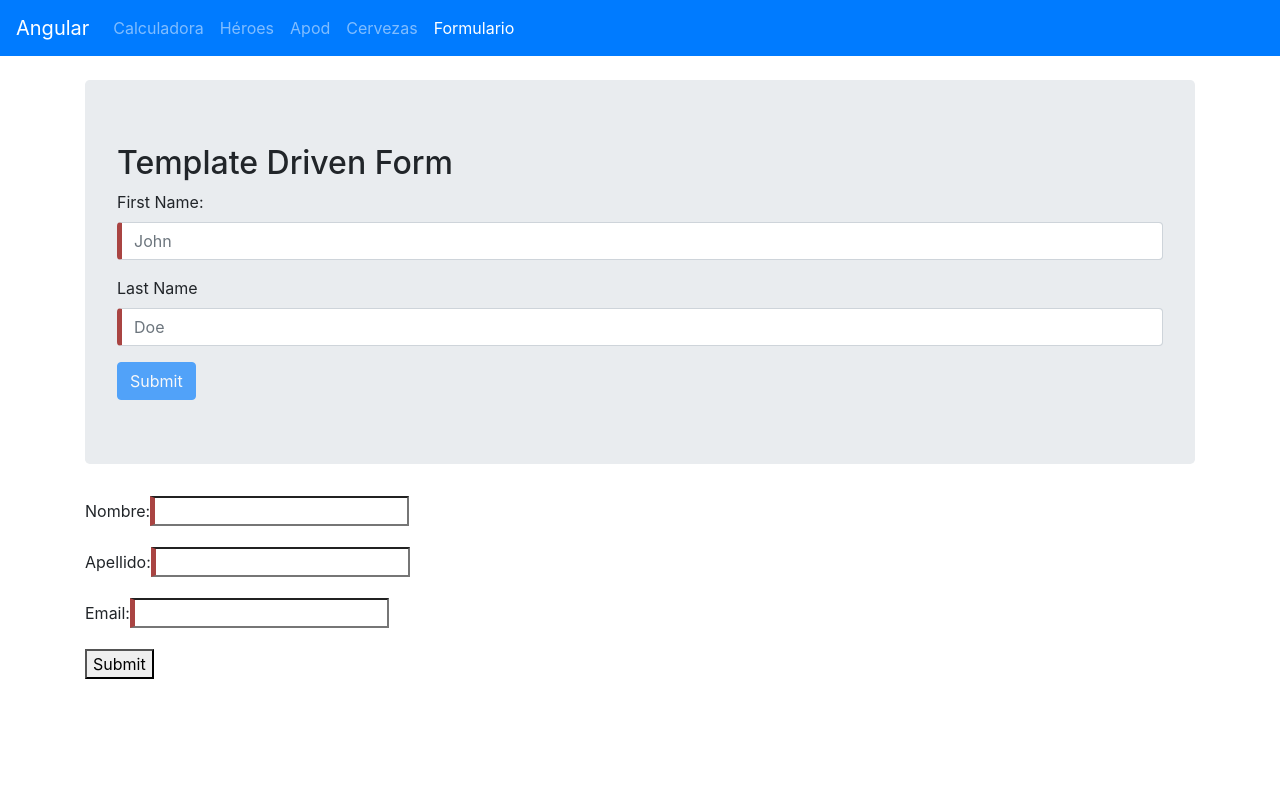
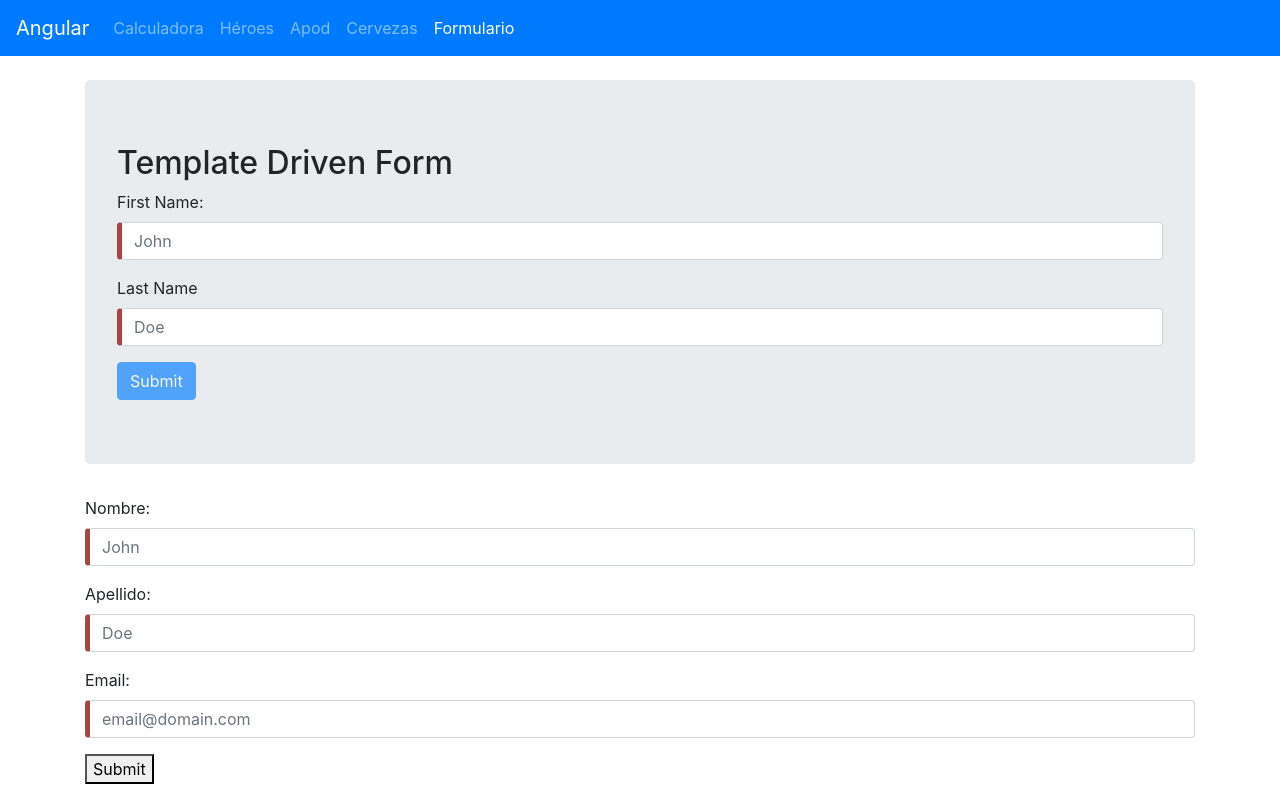
Before and after one commit to rojaldo/angular_camp, an Angular app: page /form in a window 1280 px wide. Built offline with nearby package versions, Linux system fonts and the light colour scheme; what @angular-slider/ngx-slider, @angular/youtube-player would draw is missing.

Commit message:
small changes in form

```diff
--- a/src/app/components/form/form.component.html
+++ b/src/app/components/form/form.component.html
@@ -24,7 +24,7 @@
     <form [formGroup]="testForm">
         <div class="form-group">
             <label>Nombre:</label>
-            <input type="text" [formControlName]="fn">
+            <input type="text" class="form-control" placeholder="John" [formControlName]="fn">
             <div *ngIf="isFieldValid(fn)">
                 <div style="font-size: 12px; color: red">
                     NOT VALID
@@ -33,7 +33,7 @@
         </div>
         <div class="form-group">
             <label>Apellido:</label>
-            <input type="text" [formControlName]="ln">
+            <input type="text" class="form-control" placeholder="Doe" [formControlName]="ln">
             <div *ngIf="isFieldValid(ln)">
                 <div style="font-size: 12px; color: red">
                     NOT VALID
@@ -42,7 +42,7 @@
         </div>
         <div class="form-group">
             <label>Email:</label>
-            <input type="email" [formControlName]="e">
+            <input type="email" class="form-control" placeholder="email@domain.com" [formControlName]="e">
             <div *ngIf="isFieldValid(e)">
                 <div style="font-size: 12px; color: red">
                     NOT VALID
--- a/src/app/components/form/form.component.ts
+++ b/src/app/components/form/form.component.ts
@@ -17,7 +17,7 @@ export class FormComponent implements OnInit {
   e = 'email';
 
   namePattern = '[a-zA-ZñÑáéíóúÁÉÍÓÚ\s]+';
-  emailPattern = '[a-z0-9._%+-]+@[a-z0-9.-]+\.[a-z]{2,3}';
+  emailPattern = '[a-z0-9._%+-]+@[a-z0-9.-]+[.]{1}[a-z]{2,3}';
 
   testForm = this.fb.group({
     firstName: ['', [Validators.required, Validators.pattern(this.namePattern)]],
```
